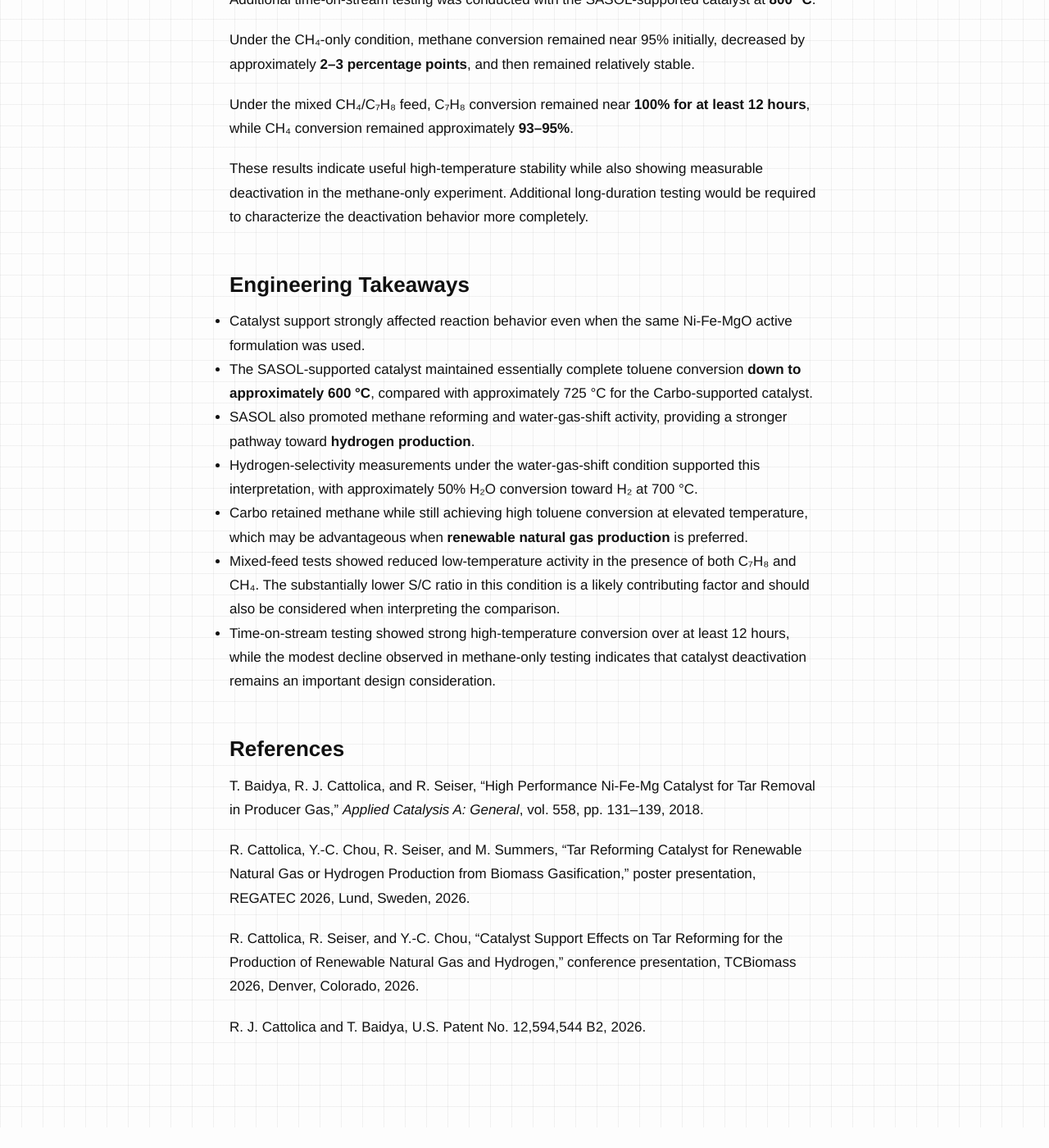
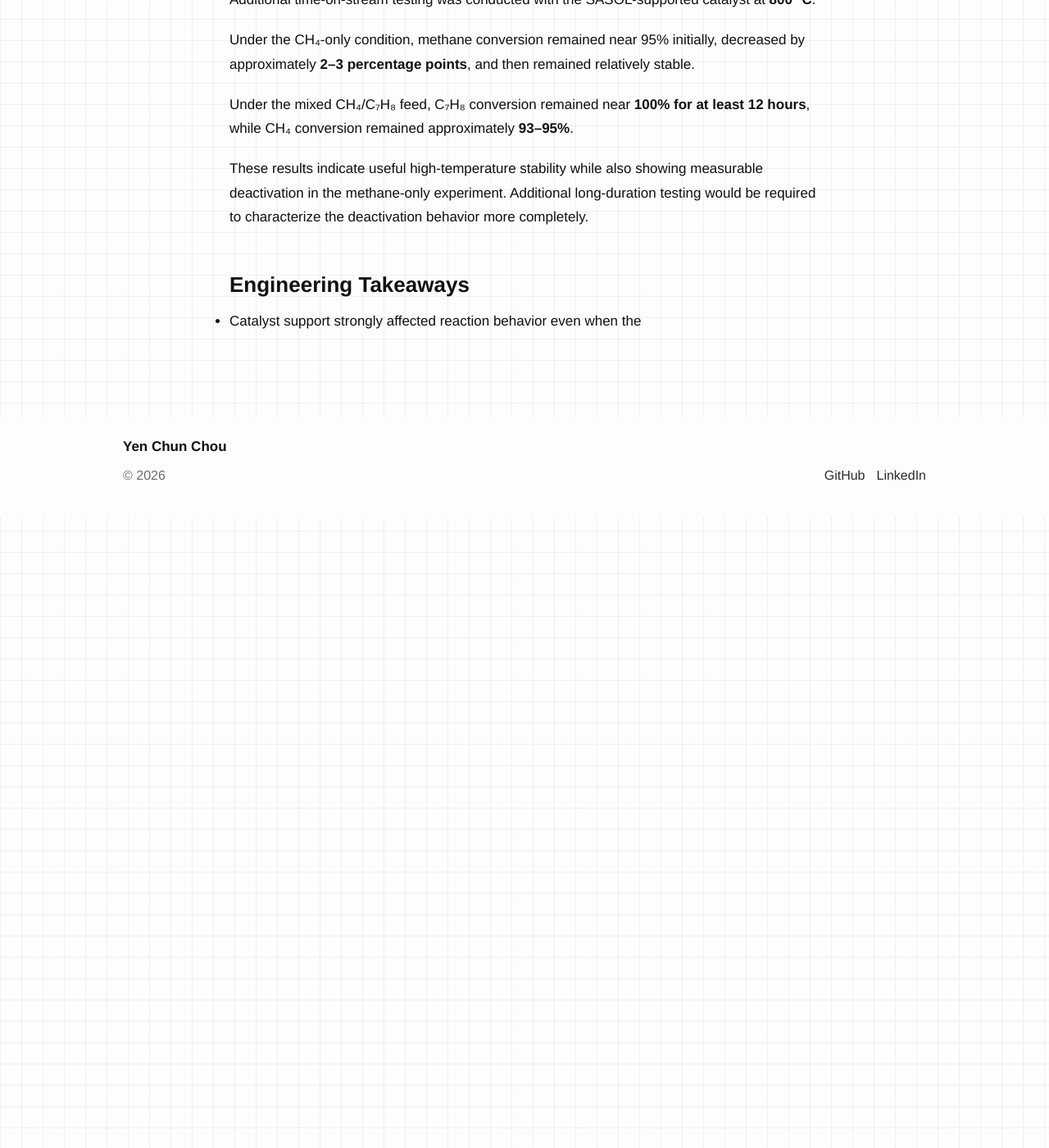
Before and after one commit to yenchun-chou/yenchun-chou.github.io, a Jekyll site: the page built from entries/projects/toluene-steam-reforming/en.md, in a window 1280 px wide and 1400 px high, scrolled down 6789 px. Shown: the whole window at 82% size. Built offline with Jekyll 4.4.1, drawn with Linux system fonts in a browser that asks for light colours; after the commit the page ends 7419 px from its top, so only the background shows below that; some of the changed text lies outside the part shown.

Commit message:
Revise catalyst behavior descriptions and remove references
Updated text for clarity and consistency, including changes to chemical equations and descriptions of catalyst behavior. Removed references section.

```diff
--- a/entries/projects/toluene-steam-reforming/en.md
+++ b/entries/projects/toluene-steam-reforming/en.md
@@ -186,20 +186,4 @@ These results indicate useful high-temperature stability while also showing meas
 
 ## Engineering Takeaways
 
-- Catalyst support strongly affected reaction behavior even when the same Ni-Fe-MgO active formulation was used.
-- The SASOL-supported catalyst maintained essentially complete toluene conversion **down to approximately 600 °C**, compared with approximately 725 °C for the Carbo-supported catalyst.
-- SASOL also promoted methane reforming and water-gas-shift activity, providing a stronger pathway toward **hydrogen production**.
-- Hydrogen-selectivity measurements under the water-gas-shift condition supported this interpretation, with approximately 50% H₂O conversion toward H₂ at 700 °C.
-- Carbo retained methane while still achieving high toluene conversion at elevated temperature, which may be advantageous when **renewable natural gas production** is preferred.
-- Mixed-feed tests showed reduced low-temperature activity in the presence of both C₇H₈ and CH₄. The substantially lower S/C ratio in this condition is a likely contributing factor and should also be considered when interpreting the comparison.
-- Time-on-stream testing showed strong high-temperature conversion over at least 12 hours, while the modest decline observed in methane-only testing indicates that catalyst deactivation remains an important design consideration.
-
-## References
-
-T. Baidya, R. J. Cattolica, and R. Seiser, "High Performance Ni-Fe-Mg Catalyst for Tar Removal in Producer Gas," *Applied Catalysis A: General*, vol. 558, pp. 131–139, 2018.
-
-R. Cattolica, Y.-C. Chou, R. Seiser, and M. Summers, "Tar Reforming Catalyst for Renewable Natural Gas or Hydrogen Production from Biomass Gasification," poster presentation, REGATEC 2026, Lund, Sweden, 2026.
-
-R. Cattolica, R. Seiser, and Y.-C. Chou, "Catalyst Support Effects on Tar Reforming for the Production of Renewable Natural Gas and Hydrogen," conference presentation, TCBiomass 2026, Denver, Colorado, 2026.
-
-R. J. Cattolica and T. Baidya, U.S. Patent No. 12,594,544 B2, 2026.
+- Catalyst support strongly affected reaction behavior even when the
```
Also changed, not shown: other parts of entries/projects/toluene-steam-reforming/en.md (+3 -3 lines).
